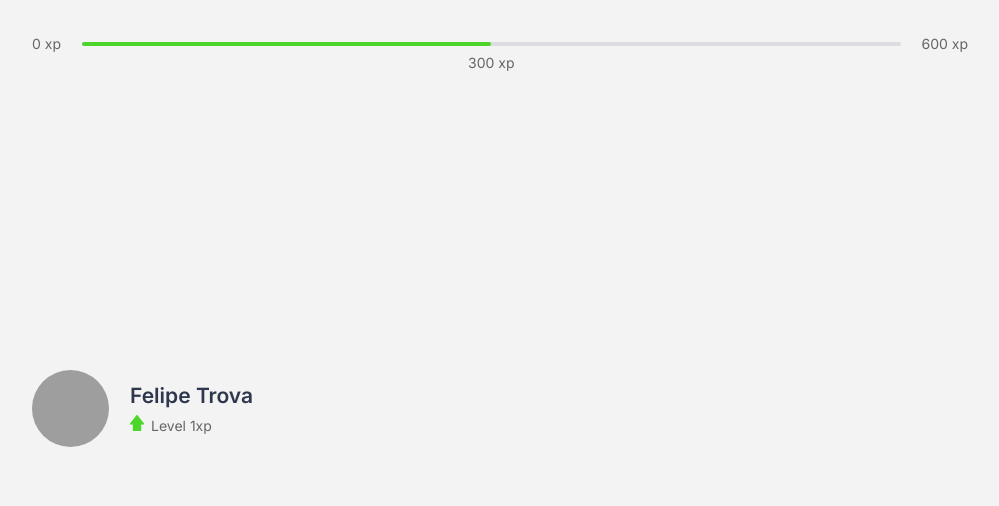
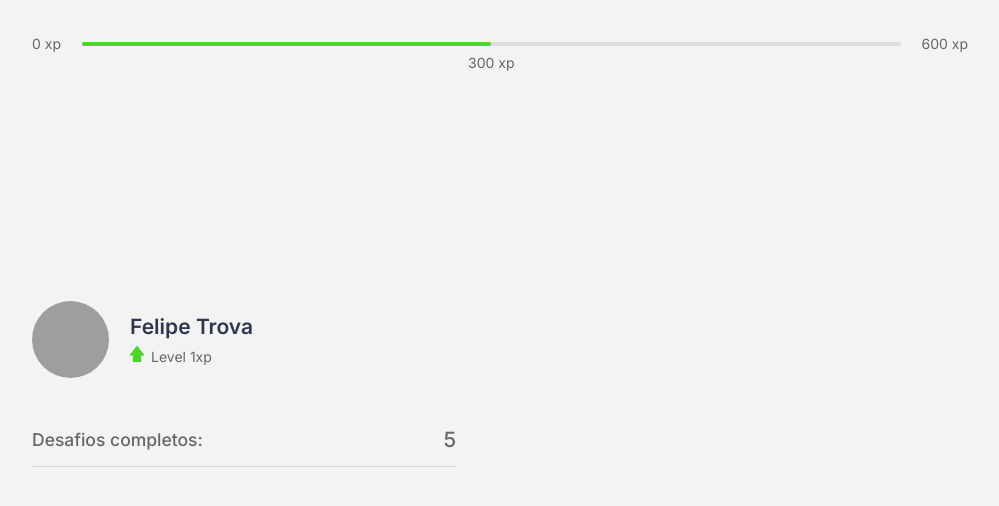
Before and after one commit to felipetrova/nlw-4-react, a Next.js app: page / in a window 1280 px wide. Shown: the top 506 px of the page, without its empty margins (140-1139 px from the left). Built offline with nearby package versions, Linux system fonts and the light colour scheme; grey boxes are pictures that could not be loaded.

Commit message:
Create CompletedChallenge component

```diff
--- /dev/null
+++ b/src/components/CompletedChallenges.tsx
@@ -0,0 +1,10 @@
+import styles from '../styles/components/CompletedChallenges.module.css';
+
+export function CompletedChallenges() {
+    return (
+        <div className={styles.completedChallengesContainer}>
+            <span>Desafios completos:</span>
+            <span>5</span>
+        </div>
+    );
+}
--- a/src/pages/index.tsx
+++ b/src/pages/index.tsx
@@ -1,3 +1,4 @@
+import { CompletedChallenges } from "../components/CompletedChallenges";
 import { ExperienceBar } from "../components/ExperienceBar";
 import { Profile } from "../components/Profile";
 
@@ -11,6 +12,7 @@
       <section>
         <div>
           <Profile />
+          <CompletedChallenges />
         </div>
 
         <div></div>
--- /dev/null
+++ b/src/styles/components/CompletedChallenges.module.css
@@ -0,0 +1,19 @@
+.completedChallengesContainer {
+  display: flex;
+  align-items: center;
+  justify-content: space-between;
+
+  margin: 3.5rem 0;
+  padding-bottom: 1rem;
+  border-bottom: 1px solid #d7d8da;
+
+  font-weight: 500;
+}
+
+.completedChallengesContainer span:first-child {
+  font-size: 1.25rem;
+}
+
+.completedChallengesContainer span:last-child {
+  font-size: 1.5rem;
+}
```
